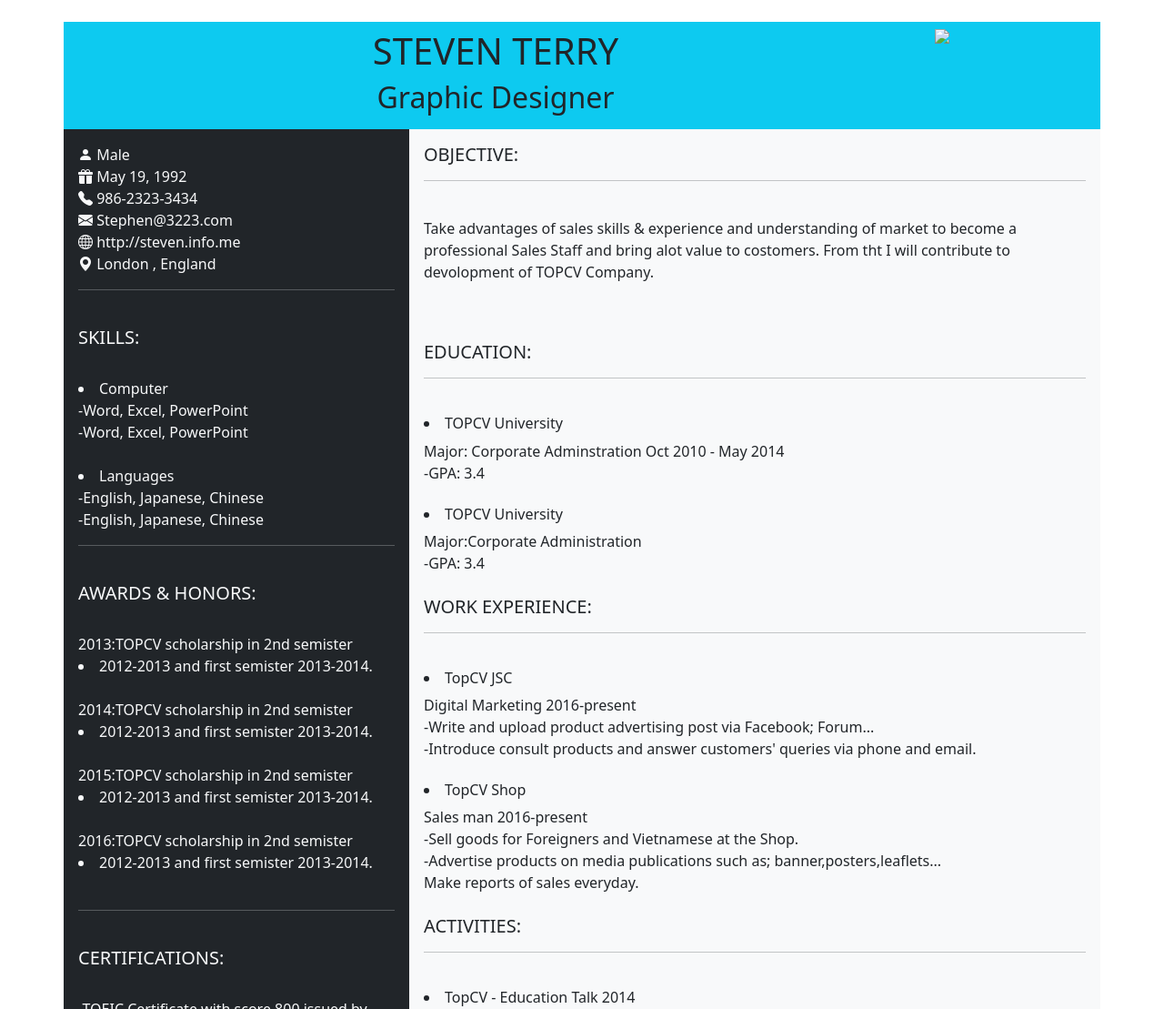
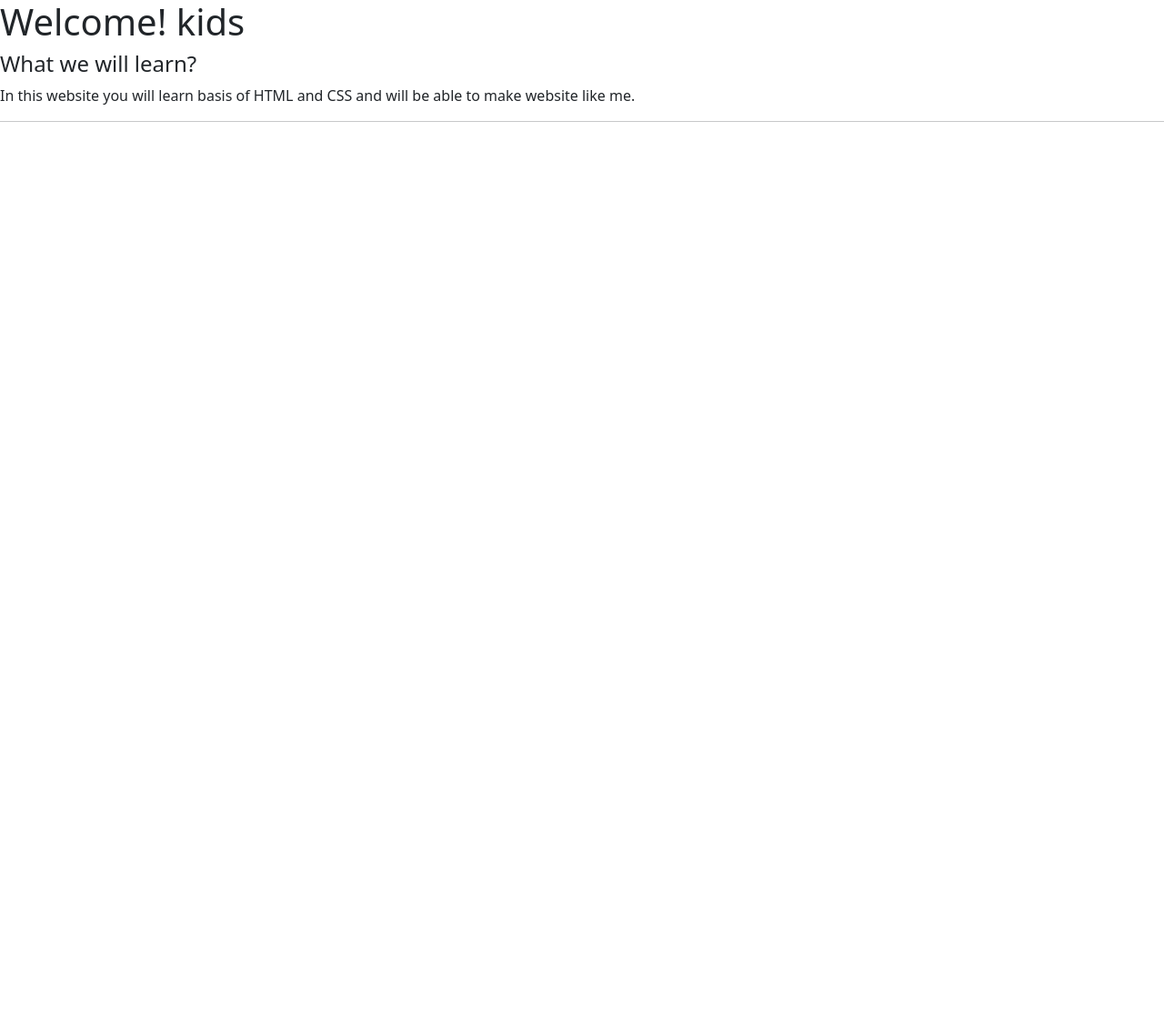
Before and after one commit to sahir-punjwani/sahir-punjwani.github.io, a plain HTML site: page index.html in a window 1280 px wide. Shown: the top 1109 px of the page at 91% size. After the commit the page ends 800 px from the top, so only its background shows below. Drawn offline with nearby package versions, Linux system fonts and the light colour scheme.

Commit message:
Update index.html

```diff
--- a/index.html
+++ b/index.html
@@ -1,135 +1,16 @@
 <!doctype html>
 <html lang="en">
-<head>
-<meta charset="utf-8"> <meta name="viewport" content="width=device-width, initial-scale=1">
-
-<title>Sahir CV Sample</title>
- <link href="https://cdn.jsdelivr.net/npm/bootstrap@5.3.0-alpha3/dist/css/bootstrap.min.css" rel="stylesheet" integrity="sha384-KK94CHFLLe+nY2dmCWGMq91rCGa5gtU4mk92HdvYe+M/SXH301p5ILy+dN9+nJOZ" crossorigin="anonymous">
-
-<link rel="stylesheet" href="https://cdn.jsdelivr.net/npm/bootstrap-icons@1.10.5/font/bootstrap-icons.css">
-
- </head>
- <body>
-
-<div class="container">
-    <!--Headers-->
-    <br>
-    <div class="row text-center bg-info">
-
-            <div class="col-10 p-2">
-                <h1 class=>STEVEN TERRY</h1>
-                <h2 class=>Graphic Designer</h2>
-            </div>
-            <div class="col-2 p-2">
-                <img src="./img/s.jpeg" class="text-center d-block" style=width="100" height="100";>
-            </div>
-
-    </div>
-
-
-    <!--LEFT SIDE-->
-    <div class="row">
-        <div class="col-4 p-3 text-light bg-dark border-dark">
-
-                <i class="bi bi-person-fill"></i>  Male<br>
-                <i class="bi bi-gift-fill"></i>  May 19, 1992<br>
-                <i class="bi bi-telephone-fill"></i>  986-2323-3434<br>
-                <i class="bi bi-envelope-fill"></i>  Stephen@3223.com<br>
-                <i class="bi bi-globe"></i>  http://steven.info.me<br>
-                <i class="bi bi-geo-alt-fill"></i>  London , England<br>
-
-                <hr><br>
-                <h5>SKILLS:</h5>
-                <br>
-                <li>Computer</li>
-                -Word, Excel, PowerPoint<br>
-                -Word, Excel, PowerPoint<br>
-
-                <br>
-                <li>Languages</li>
-                -English, Japanese, Chinese<br>
-                -English, Japanese, Chinese<br>
-
-                <hr><br>
-                <h5>AWARDS & HONORS:</h5>
-                <br>
-                2013:TOPCV scholarship in 2nd semister <br><li>2012-2013 and first semister 2013-2014.</li><br>
-                2014:TOPCV scholarship in 2nd semister <br><li>2012-2013 and first semister 2013-2014.</li><br>
-                2015:TOPCV scholarship in 2nd semister <br><li>2012-2013 and first semister 2013-2014.</li><br>
-                2016:TOPCV scholarship in 2nd semister <br><li>2012-2013 and first semister 2013-2014.</li><br>
-
-                <hr><br>
-                <h5>CERTIFICATIONS:</h5>
-                <br>
-                -TOEIC Certificate with score 800 issued by TOPCV.<br>
-                -TOEIC Certificate with score 800 issued by TOPCV.<br>
-                -TOEIC Certificate with score 800 issued by TOPCV.<br>
-                -TOEIC Certificate with score 800 issued by TOPCV.<br>
-
-                <hr><br>
-                <h5>INTEREST:</h5>
-                <br>
-                I like soccer,music...
-
-        </div>
-
-        <!--RIGHT SIDE-->
-        <div class="col-8 p-3 text-dark bg-light border-light">
-                <h5>OBJECTIVE:</h5>
-                <hr><br>
-                <p>Take advantages of sales skills & experience and understanding of market to become a professional Sales Staff and bring alot value to costomers. From tht I will contribute to devolopment of TOPCV Company.</p>
-                <br><br>
-
-                <h5>EDUCATION:</h5>
-                <hr><br>
-                <h6><li>TOPCV University</li></h6>
-                Major: Corporate Adminstration Oct 2010 - May 2014
-                <br>
-                -GPA: 3.4
-                <br><br>
-
-                <h6><li>TOPCV University</li></h6>
-                Major:Corporate Administration
-                <br>
-                -GPA: 3.4
-                <br><br>
-
-                <h5>WORK EXPERIENCE:</h5>
-                <hr><br>
-                <h6><li>TopCV JSC </li></h6>
-                Digital Marketing 2016-present
-                <br>
-                -Write and upload product advertising post via Facebook; Forum...
-                <br>
-                -Introduce consult products and answer customers' queries via phone and email.
-                <br><br>
-                <h6><li>TopCV Shop</li></h6>
-                Sales man 2016-present
-                <br>
-                -Sell goods for Foreigners and Vietnamese at the Shop.
-                <br>
-                -Advertise products on media publications such as; banner,posters,leaflets...
-                <br>
-                Make reports of sales everyday.
-                <br><br>
-
-                <h5>ACTIVITIES:</h5>
-                <hr><br>
-                <h6><li>TopCV - Education Talk 2014</li></h6>
-                <br>
-                Member of US Ambassader 2013-2017
-                <br>
-                -Organize monthly events,network with US alumni.
-                <br>
-                -Share how to hunt scholarships and US student's life experiences to all students who have recieved offers from US universities.
-        </div>
-    </div>
-</div>
-<br>
-
-
-<script src="https://cdn.jsdelivr.net/npm/bootstrap@5.3.0-alpha3/dist/js/bootstrap.bundle.min.js" integrity="sha384ENjdO4Dr2bkBIFxQpeoTz1HIcje39Wm4jDKdf19U8gI4ddQ3GYNS7NTKfAdVQSZe" crossorigin="anonymous">
-</script>
-
-</body>
+  <head>
+    <meta charset="utf-8">
+    <meta name="viewport" content="width=device-width, initial-scale=1">
+    <title>HTML and CSS for kids</title>
+    <link href="https://cdn.jsdelivr.net/npm/bootstrap@5.3.2/dist/css/bootstrap.min.css" rel="stylesheet" integrity="sha384-T3c6CoIi6uLrA9TneNEoa7RxnatzjcDSCmG1MXxSR1GAsXEV/Dwwykc2MPK8M2HN" crossorigin="anonymous">
+  </head>
+  <body>
+    <h1>Welcome! kids</h1>
+   <h4>What we will learn?</h4>
+   In this website you will learn basis of HTML and CSS and will be able to make website like me.
+   <hr id="ss">
+    <script src="https://cdn.jsdelivr.net/npm/bootstrap@5.3.2/dist/js/bootstrap.bundle.min.js" integrity="sha384-C6RzsynM9kWDrMNeT87bh95OGNyZPhcTNXj1NW7RuBCsyN/o0jlpcV8Qyq46cDfL" crossorigin="anonymous"></script>
+  </body>
 </html>
```
